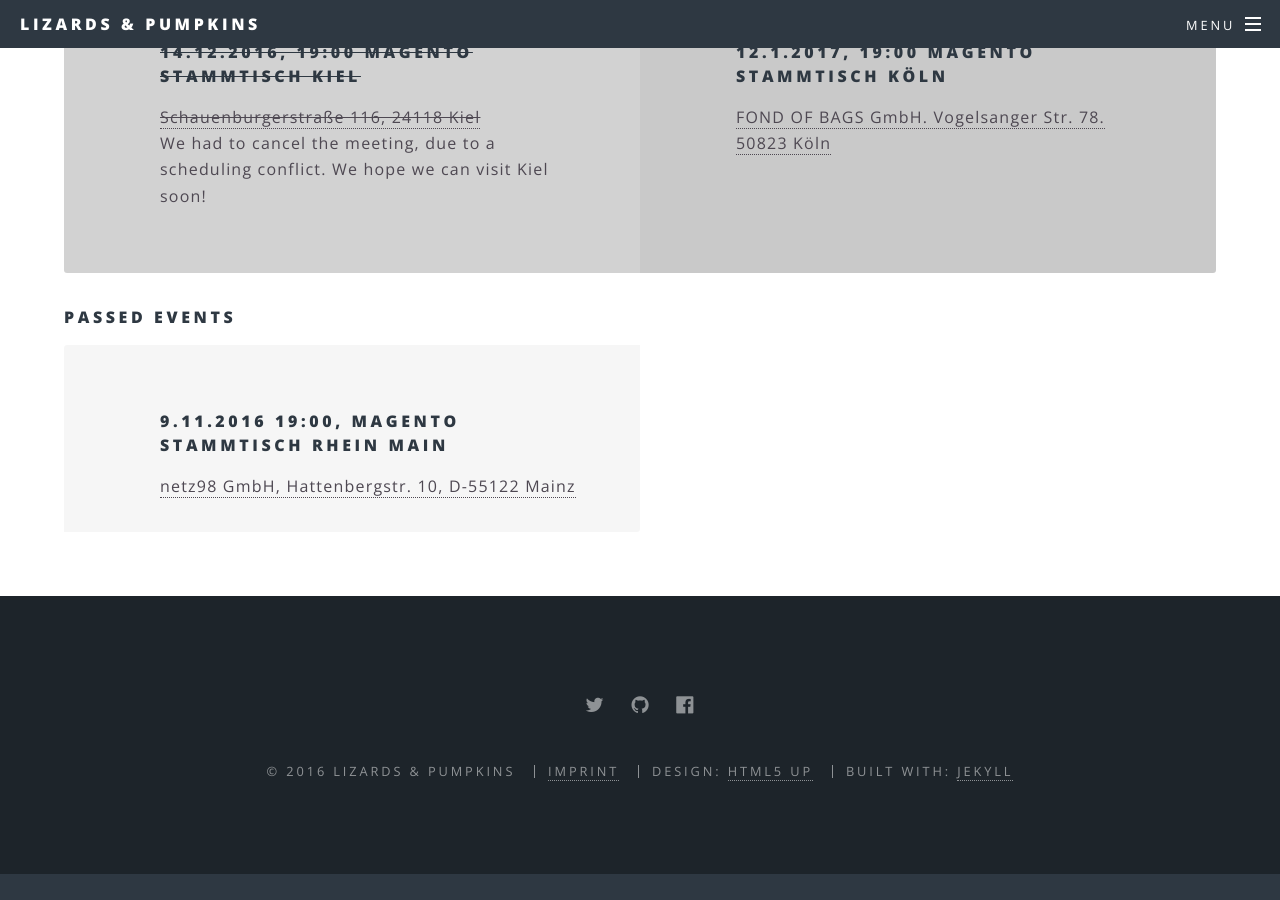
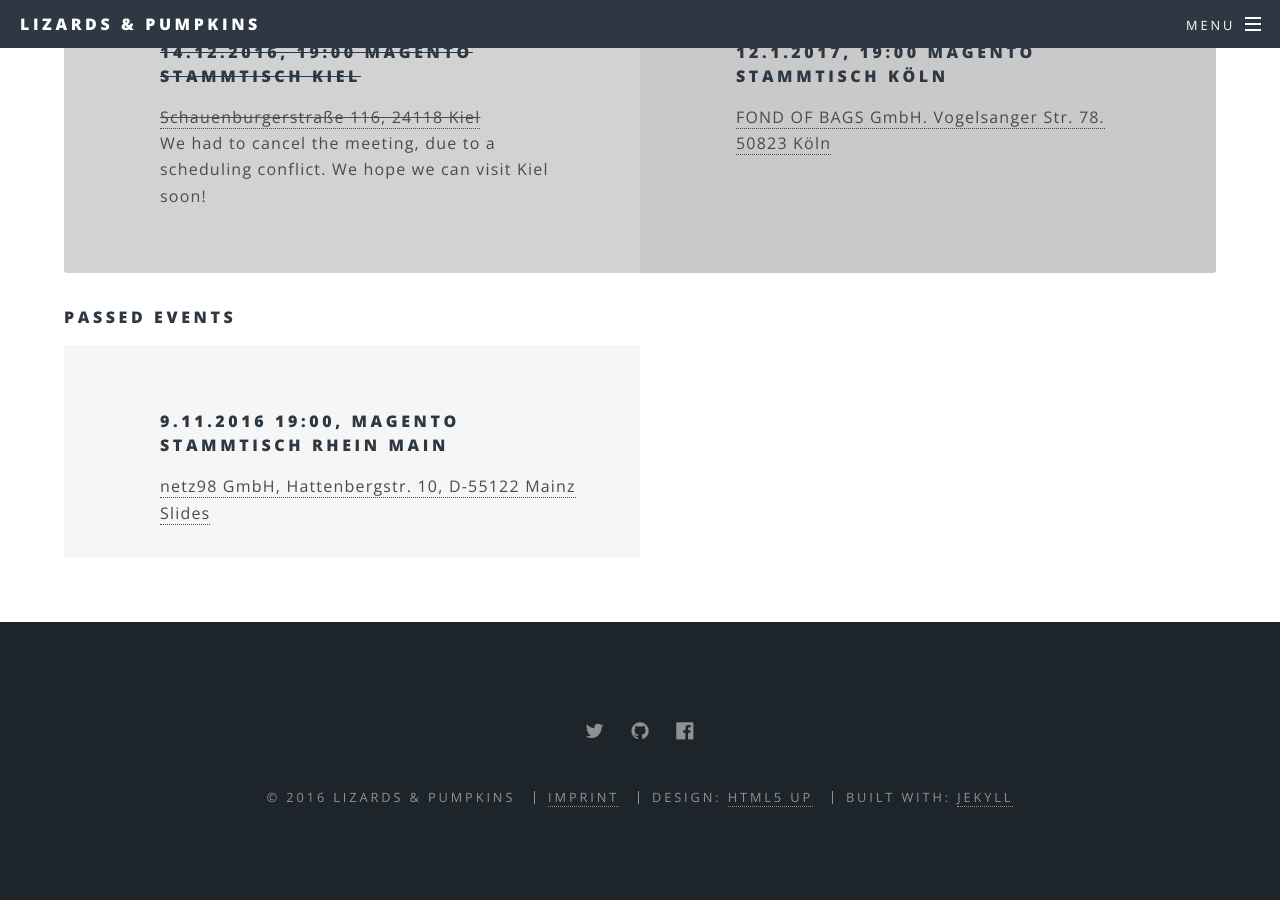
Before and after one commit to lizards-and-pumpkins/lizards-and-pumpkins.github.io, a Jekyll site: the page built from events.html, in a window 1280 px wide and 900 px high, scrolled down 982 px. Built offline with Jekyll 4.4.1, drawn with Linux system fonts in a browser that asks for light colours; before the commit the page ends 1856 px from its top, so only the background shows below that.

Commit message:
Issue #14: Add slides

```diff
--- a/events.html
+++ b/events.html
@@ -48,5 +48,6 @@ subtitle: Want to hear more? Meet us!
         <a href="https://www.xing.com/events/magento-stammtisch-rhein-main-19-1742238">
             netz98 GmbH, Hattenbergstr. 10, D-55122 Mainz
         </a>
+        <a href="/talks/2016-11-2016-magerm.pdf">Slides</a>
     </li>
 </ul>
```
Also changed, not shown: 1 other file.
